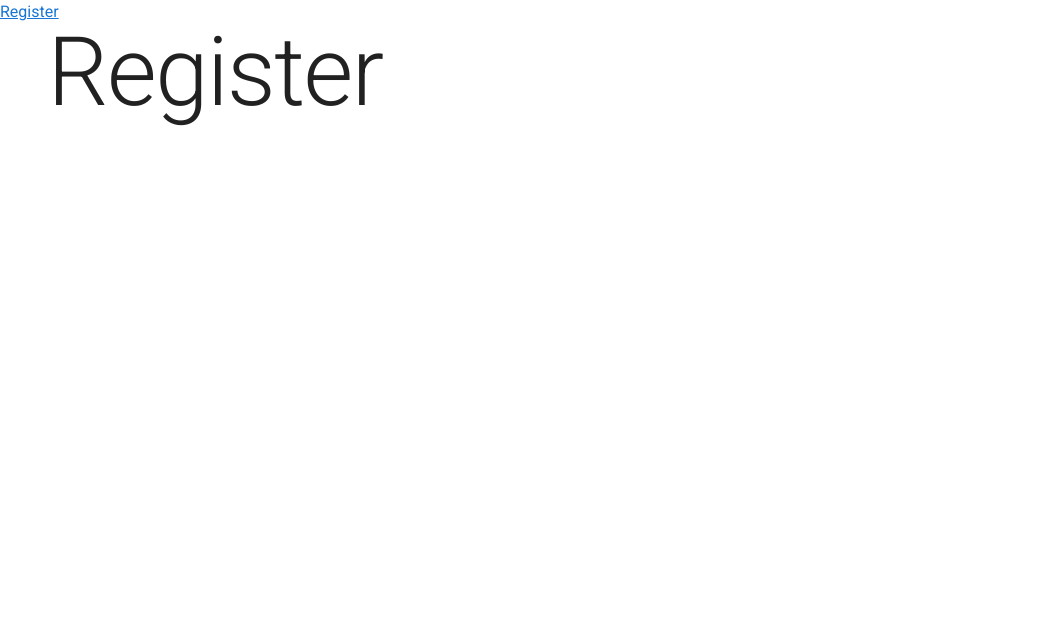
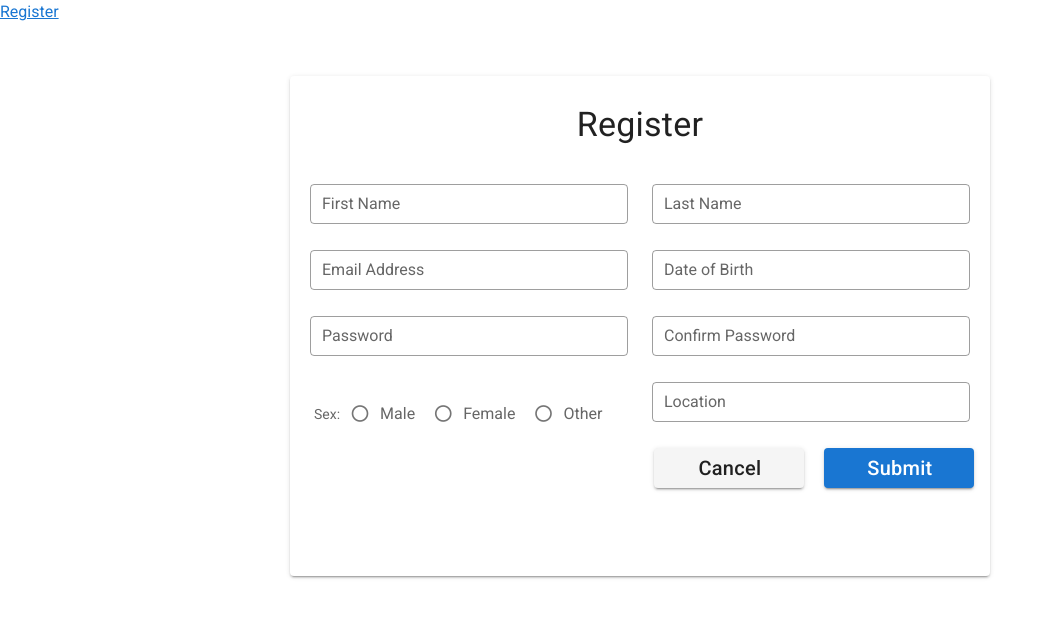
Before and after one commit to ktraan/FindYourFit, a Vue app in the folder client/: page /register in a window 1280 px wide. Shown: the top 618 px of the page, without its empty margins (0-1054 px from the left). Built offline with nearby package versions, Linux system fonts and the light colour scheme; no server answers.

Commit message:
User Schema and Register.vue

```diff
--- a/client/src/views/Register.vue
+++ b/client/src/views/Register.vue
@@ -1,10 +1,74 @@
 <template>
-  <v-container name="register">
-    <v-row class="d-flex">
-      <div class="text-h1">Register</div>
+  <v-container>
+    <v-row class="d-flex justify-center mt-10">
+      <v-card class="pa-5" width="700" height="500">
+        <v-row class="d-flex justify-center">
+          <div class="text-h4 mt-5">Register</div>
+        </v-row>
+        <v-row class="d-flex justify-space-between  mt-10">
+          <!-- First Col -->
+          <v-col cols="6">
+            <v-text-field label="First Name" dense outlined> </v-text-field>
+            <v-text-field
+              dense
+              label="Email Address"
+              hint="eg. fyf@gmail.com"
+              outlined
+            >
+            </v-text-field>
+            <v-text-field
+              dense
+              label="Password"
+              hint="Password must have 8 characters or more."
+              outlined
+            >
+            </v-text-field>
+
+            <v-radio-group class="ml-1" label="Sex:" row dense>
+              <v-radio label="Male" color="blue darken-1" ripple></v-radio>
+              <v-radio label="Female" color="pink lighten-3" ripple></v-radio>
+              <v-radio label="Other" color="purple accent-4" ripple></v-radio>
+            </v-radio-group>
+          </v-col>
+
+          <!-- Second Col -->
+          <v-col cols="6">
+            <v-text-field dense label="Last Name" outlined></v-text-field>
+            <v-text-field
+              dense
+              label="Date of Birth"
+              hint="eg. 2020-01-30"
+              outlined
+            >
+            </v-text-field>
+            <v-text-field dense label="Confirm Password" outlined>
+            </v-text-field>
+            <v-text-field
+              dense
+              label="Location"
+              hint="eg. Edmonton, AB"
+              outlined
+            >
+            </v-text-field>
+          </v-col>
+          <v-row class="justify-end">
+            <v-btn class="text-capitalize text-h6" width="150" height="40"
+              >Cancel
+            </v-btn>
+
+            <v-btn
+              class="primary text-capitalize text-h6 ml-5 mr-5"
+              width="150"
+              height="40"
+            >
+              Submit
+            </v-btn>
+          </v-row>
+        </v-row>
+      </v-card>
     </v-row>
 
-    <h2>{{ name.firstName }}</h2>
+    <!-- <h2>{{ name.firstName }}</h2> -->
   </v-container>
 </template>
 
@@ -17,15 +81,21 @@ export default {
     error: "",
     name: [],
   }),
-  mounted() {
-    fetch(GET_URL)
-      .then((response) => response.json())
-      .then((data) => {
-        {
-          console.log(data);
-          this.name = data[0];
-        }
-      });
-  },
+  // mounted() {
+  //   fetch(GET_URL)
+  //     .then((response) => response.json())
+  //     .then((data) => {
+  //       {
+  //         console.log(data);
+  //         this.name = data[0];
+  //       }
+  //     });
+  // },
 };
 </script>
+
+<style>
+.container {
+  margin: auto;
+}
+</style>
```
Also changed, not shown: 1 other file (tests, documents, lock files or other folders).
